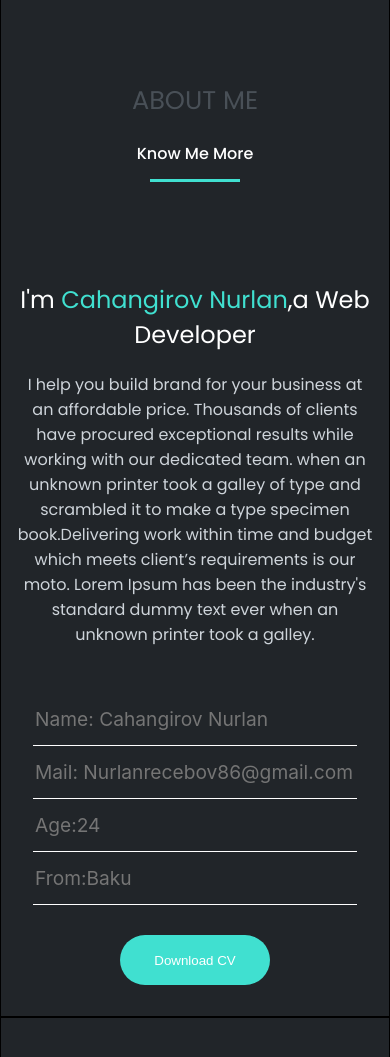
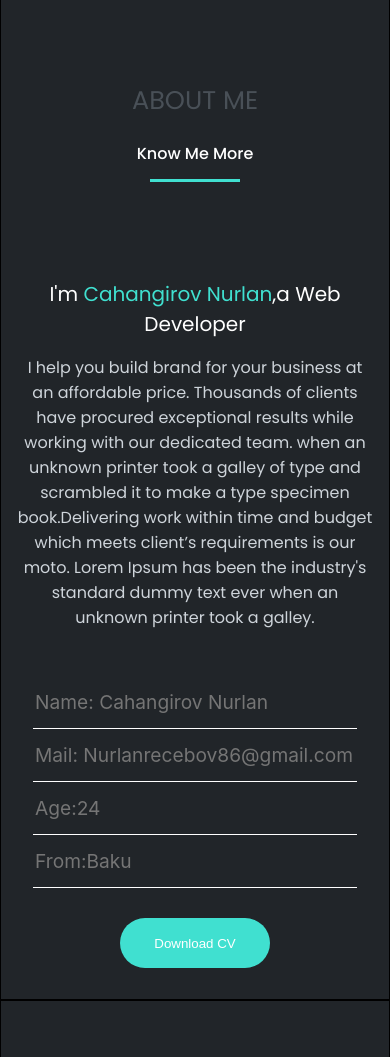
Before and after one commit to nurlan-recebov/Portfolio, a Flask app: page / in a window 390 px wide. Shown: the part 683-1740 px from the top of the page. Run offline with Flask 2, Linux system fonts and the light colour scheme; data comes from the database, SQL or seed files in the repository; some libraries are stand-ins or nearby versions; some web fonts are replaced.

Commit message:
yeni task

```diff
--- a/static/style.css
+++ b/static/style.css
@@ -945,6 +945,9 @@
                 .header h1 {
                     font-size: 16px;
                 }
+                .yazi h2 {
+                    font-size: 20px;
+                }
                 .inputs input {
                     width: 320px;
                 }
@@ -1052,6 +1055,9 @@
             @media (min-width: 400px) and (max-width: 576px) {
                 .header h1 {
                     font-size: 16px;
+                }
+                .yazi h2 {
+                    font-size: 20px;
                 }
                 .bolumm {
                     display: flex;
```
